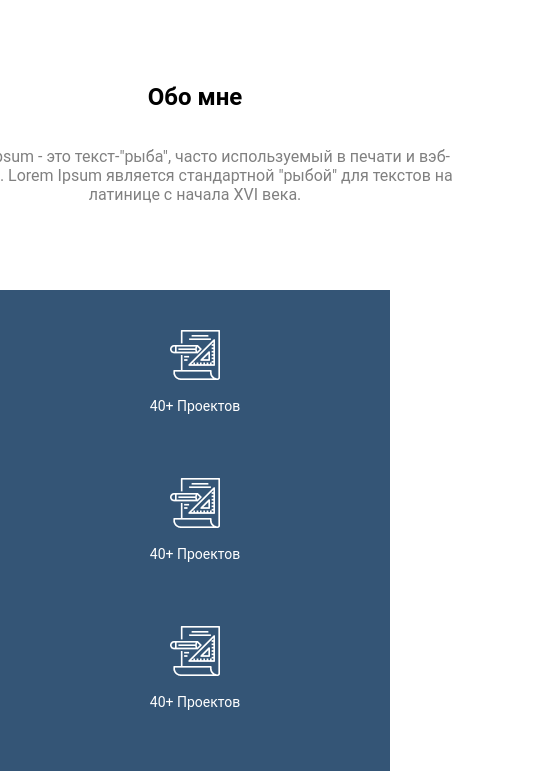
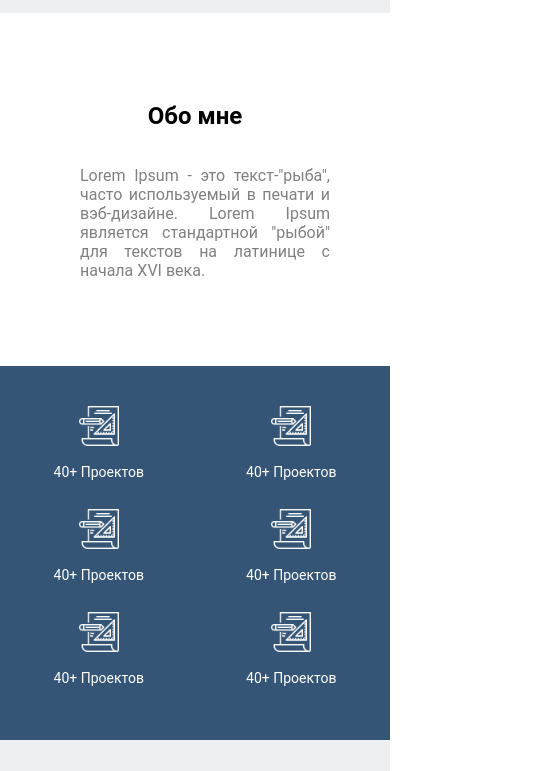
Before and after one commit to Georg2005/homework_3, a plain HTML site: page index.html in a window 390 px wide. Shown: the part 680-1451 px from the top of the page, 560 px wide, since content can reach past the window. Drawn offline with Linux system fonts and the light colour scheme.

Commit message:
css commit

```diff
--- a/style.css
+++ b/style.css
@@ -164,12 +164,26 @@ footer {
   .container {
     padding: 5% 5%;
   }
+  .paragraph,
+  .paragraph_2 {
+    width: 100%;
+    max-width: 540px;
+    margin: 0 auto;
+  }
   .stats {
-    flex-direction: column;
-    align-items: center;
+    display: grid;
+    grid-template-columns: repeat(2, 1fr);
+    gap: 20px;
+    justify-content: center;
+    padding: 40px 10px;
   }
   .stat-item {
     width: 100%;
+    text-align: center;
+  }
+  .stat-item img {
+    width: 50px;
+    height: auto;
   }
   .video_img {
     width: 90%;
@@ -189,10 +203,20 @@ footer {
     height: 55px;
     font-size: small;
   }
+  .paragraph,
+  .paragraph_2 {
+    width: 100%;
+    padding: 0 10px;
+    text-align: justify;
+  }
   .stats {
-    padding: 40px 10px;
+    grid-template-columns: repeat(2, 1fr);
+    gap: 15px;
   }
   .stat-item p {
     font-size: 14px;
   }
+  .stat-item img {
+    width: 40px;
+  }
 }
```
